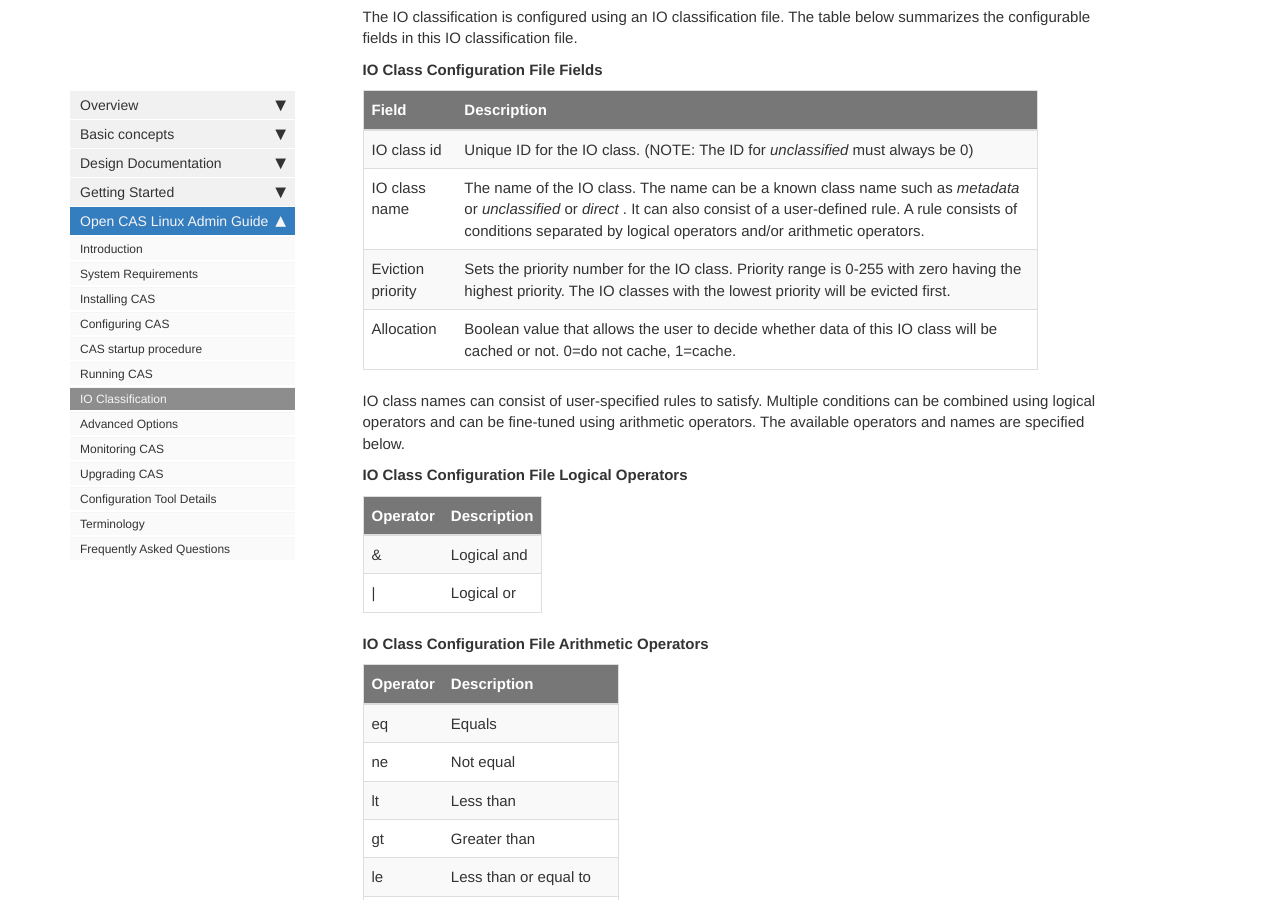
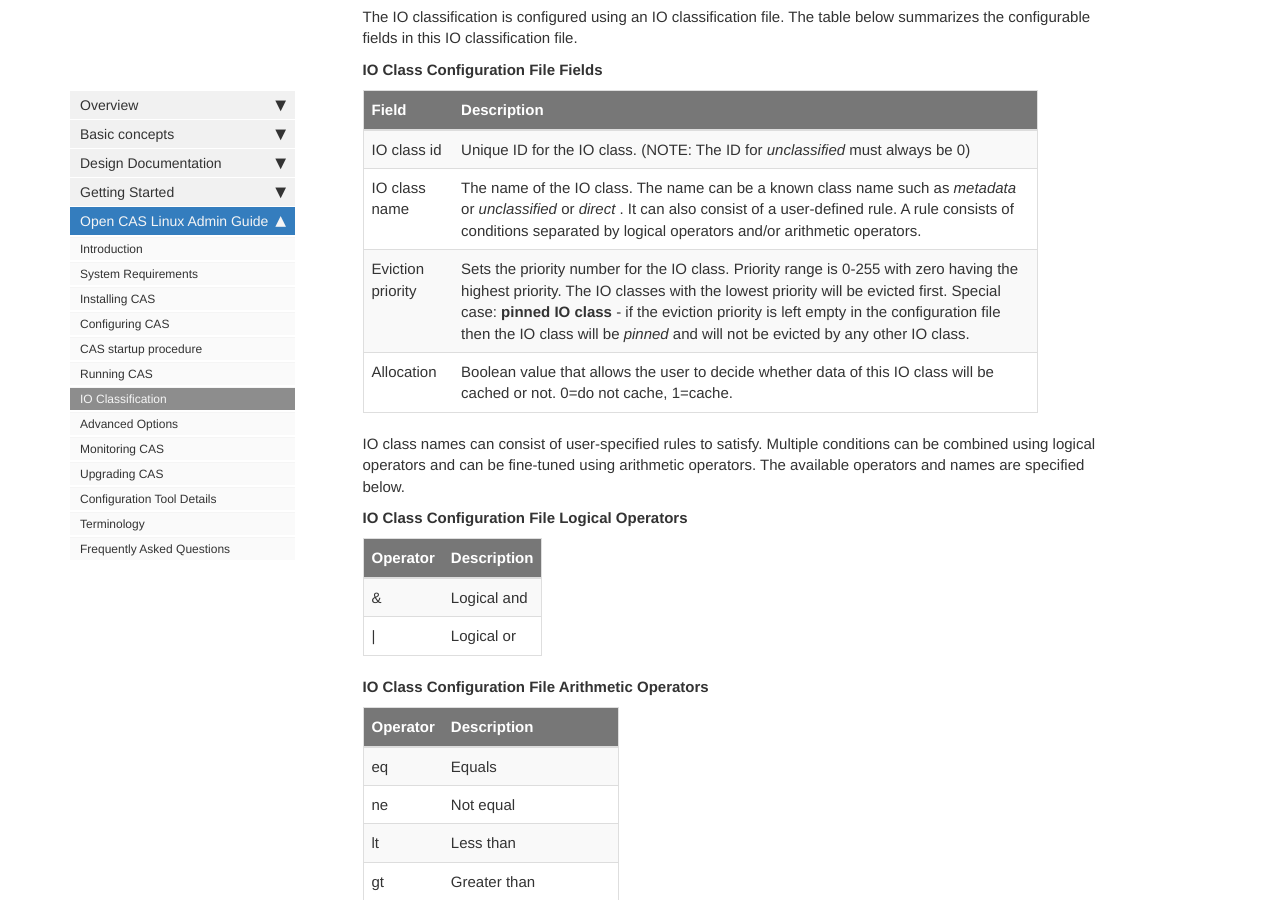
Before and after one commit to Open-CAS/open-cas.github.io, a Jekyll site: the page built from pages/open_cas_linux/guide_io_classification.md, in a window 1280 px wide and 900 px high, scrolled down 578 px. Built offline with Jekyll 4.4.1, drawn with Linux system fonts in a browser that asks for light colours; nearby versions of some CDN libraries; comment, search, counter and statistics services are not loaded.

Commit message:
Add info about pinning IO class
Signed-off-by: Daniel Madej <daniel.madej@huawei.com>

```diff
--- a/pages/open_cas_linux/guide_io_classification.md
+++ b/pages/open_cas_linux/guide_io_classification.md
@@ -28,9 +28,9 @@
 
 | **Field**         | **Description**                                                                                                                                                                                                                                       |
 |-------------------|-------------------------------------------------------------------------------------------------------------------------------------------------------------------------------------------------------------------------------------------------------|
-| IO class id       | Unique ID for the IO class. (NOTE: The ID for *unclassified* must always be 0)                                                                                                                                                                            |
+| IO class id       | Unique ID for the IO class. (NOTE: The ID for *unclassified* must always be 0)                                                                                                                                                                        |
 | IO class name     | The name of the IO class. The name can be a known class name such as *metadata* or *unclassified* or *direct* . It can also consist of a user-defined rule. A rule consists of conditions separated by logical operators and/or arithmetic operators. |
-| Eviction priority | Sets the priority number for the IO class. Priority range is 0-255 with zero having the highest priority. The IO classes with the lowest priority will be evicted first.                                                                              |
+| Eviction priority | Sets the priority number for the IO class. Priority range is 0-255 with zero having the highest priority. The IO classes with the lowest priority will be evicted first. Special case: **pinned IO class** - if the eviction priority is left empty in the configuration file then the IO class will be *pinned* and will not be evicted by any other IO class. |
 | Allocation        | Boolean value that allows the user to decide whether data of this IO class will be cached or not. 0=do not cache, 1=cache.                                                                                                                            |
 
 IO class names can consist of user-specified rules to satisfy. Multiple
```
